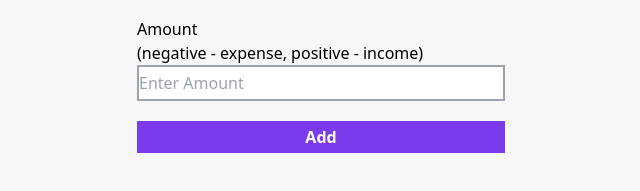
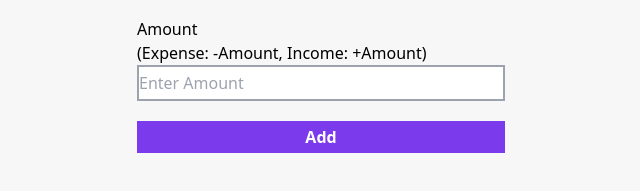
Before and after one commit to kedar1998/Expense-tracker, a website: page index.html in a window 1280 px wide. Shown: the part 481-672 px from the top of the page, 319-959 px from the left. Drawn offline with Linux system fonts and the light colour scheme.

Commit message:
Update index.html

```diff
--- a/index.html
+++ b/index.html
@@ -85,7 +85,7 @@
             <!-- amount box -->
             <div>
                 <p>Amount</p>
-                <p>(negative - expense, positive - income)</p>
+                <p>(Expense: -Amount, Income: +Amount)</p>
                 <input type="text" placeholder="Enter Amount" class="w-full border-2 border-gray-400 bg-white py-1 place-content-center" id="amount">
             </div>
 
```
